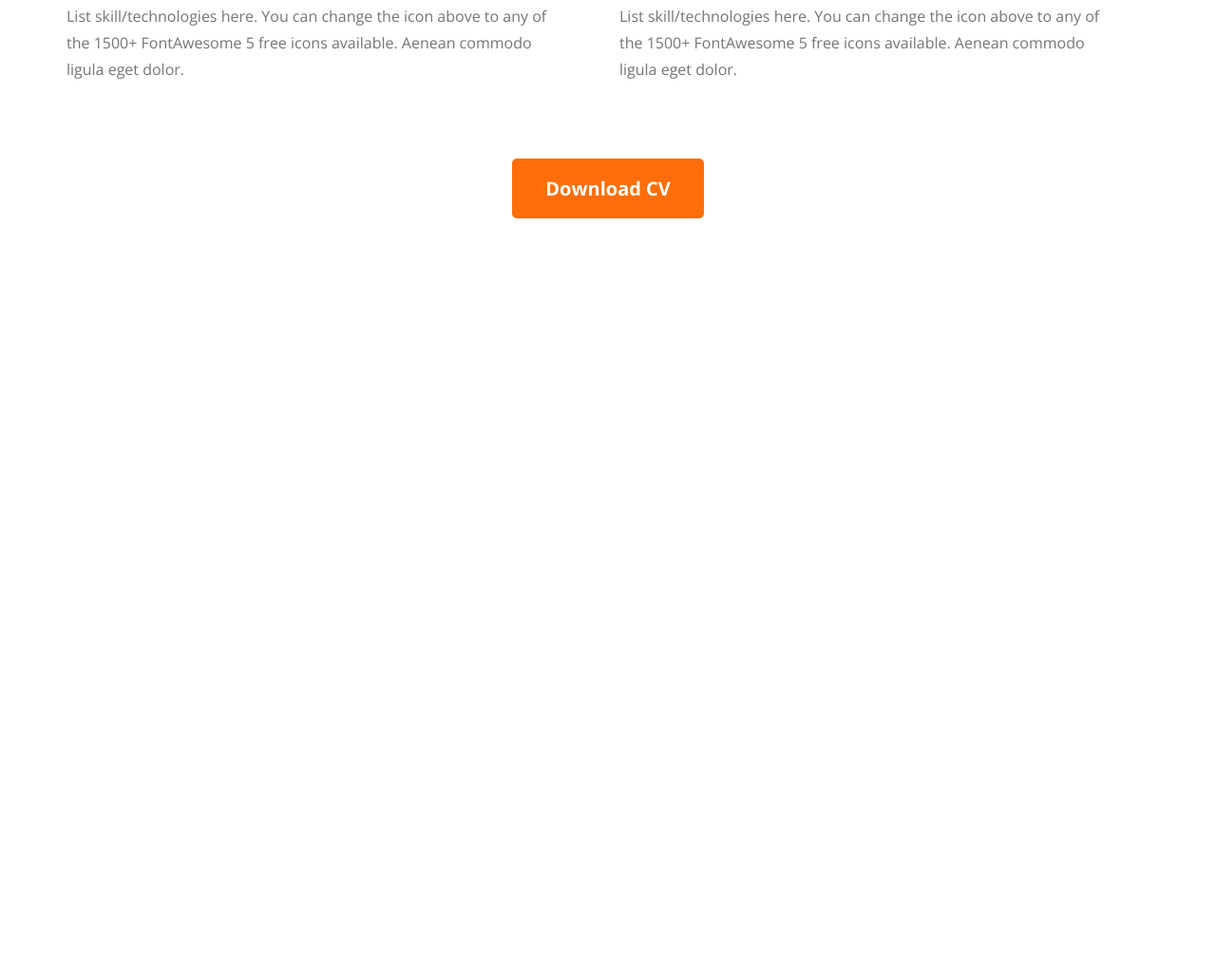
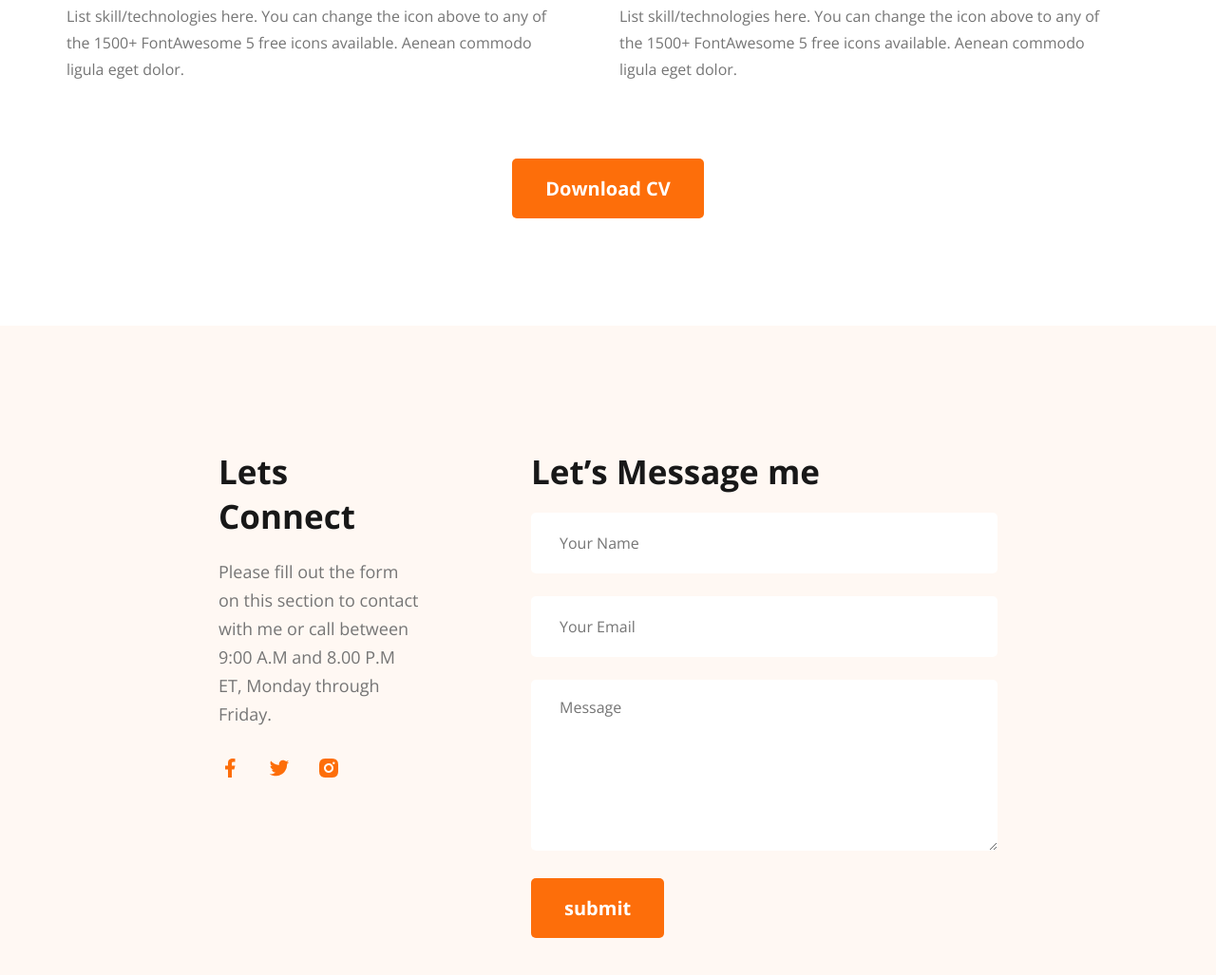
Before and after one commit to Hridoy-Shahriar/Portfolio-Website, a plain HTML site: page index.html in a window 1280 px wide. Shown: the part 3182-4209 px from the top of the page at 95% size. Before the commit the page ends 3525 px from the top, so only its background shows below. Drawn offline with nearby package versions, Linux system fonts and the light colour scheme.

Commit message:
footer done

```diff
--- a/index.html
+++ b/index.html
@@ -167,6 +167,38 @@
         <button class="button">Download CV</button>
       </section>
     </main>
-    <footer></footer>
+    <footer>
+      <section id="footer-container">
+        <div class="footer-connect">
+          <h3 class="section-title">Lets Connect</h3>
+          <p class="section-text">
+            Please fill out the form on this section to contact with me or call
+            between 9:00 A.M and 8.00 P.M ET, Monday through Friday.
+          </p>
+          <div class="footer-social-icons">
+            <a href=""
+              ><img src="images/icons/facebook.png" alt="Facebook"
+            /></a>
+            <a href=""><img src="images/icons/twitter.png" alt="Twitter" /></a>
+            <a href=""><img src="images/icons/insta.png" alt="Instagram" /></a>
+          </div>
+        </div>
+        <div class="footer-form-section">
+          <h3 class="section-title">Let’s Message me</h3>
+          <form class="footer-form" action="">
+            <input type="text" name="" id="" placeholder="Your Name" />
+            <input type="email" name="" id="" placeholder="Your Email" />
+            <textarea
+              name=""
+              id=""
+              cols="30"
+              rows="10"
+              placeholder="Message"
+            ></textarea>
+            <input class="button" type="submit" value="submit" />
+          </form>
+        </div>
+      </section>
+    </footer>
   </body>
 </html>
--- a/style.css
+++ b/style.css
@@ -303,3 +303,59 @@ main {
   margin: 50px auto 113px;
   margin-top: 50px;
 }
+
+/* footer styles */
+
+footer {
+  padding: 130px 230px;
+  background-color: #fff8f3;
+}
+
+#footer-container {
+  display: flex;
+  gap: 117px;
+}
+
+.footer-connect {
+  width: 50%;
+}
+
+/* .footer-form {
+  width: 50%;
+} */
+
+footer .section-title {
+  text-align: start;
+  margin-bottom: 20px;
+}
+
+footer .section-text {
+  text-align: start;
+  margin-bottom: 30px;
+}
+
+.footer-social-icons a {
+  margin: 0 24px 0 0;
+}
+
+footer input[type="text"],
+footer input[type="email"] {
+  display: block;
+  width: 461px;
+  height: 28px;
+  padding: 18px 0 18px 30px;
+  border: none;
+  border-radius: 5px;
+  margin-bottom: 24px;
+  font-size: 16px;
+}
+
+footer textarea {
+  width: 461px;
+  height: 144px;
+  padding: 18px 0 18px 30px;
+  border: none;
+  border-radius: 5px;
+  margin-bottom: 24px;
+  font-size: 16px;
+}
```
